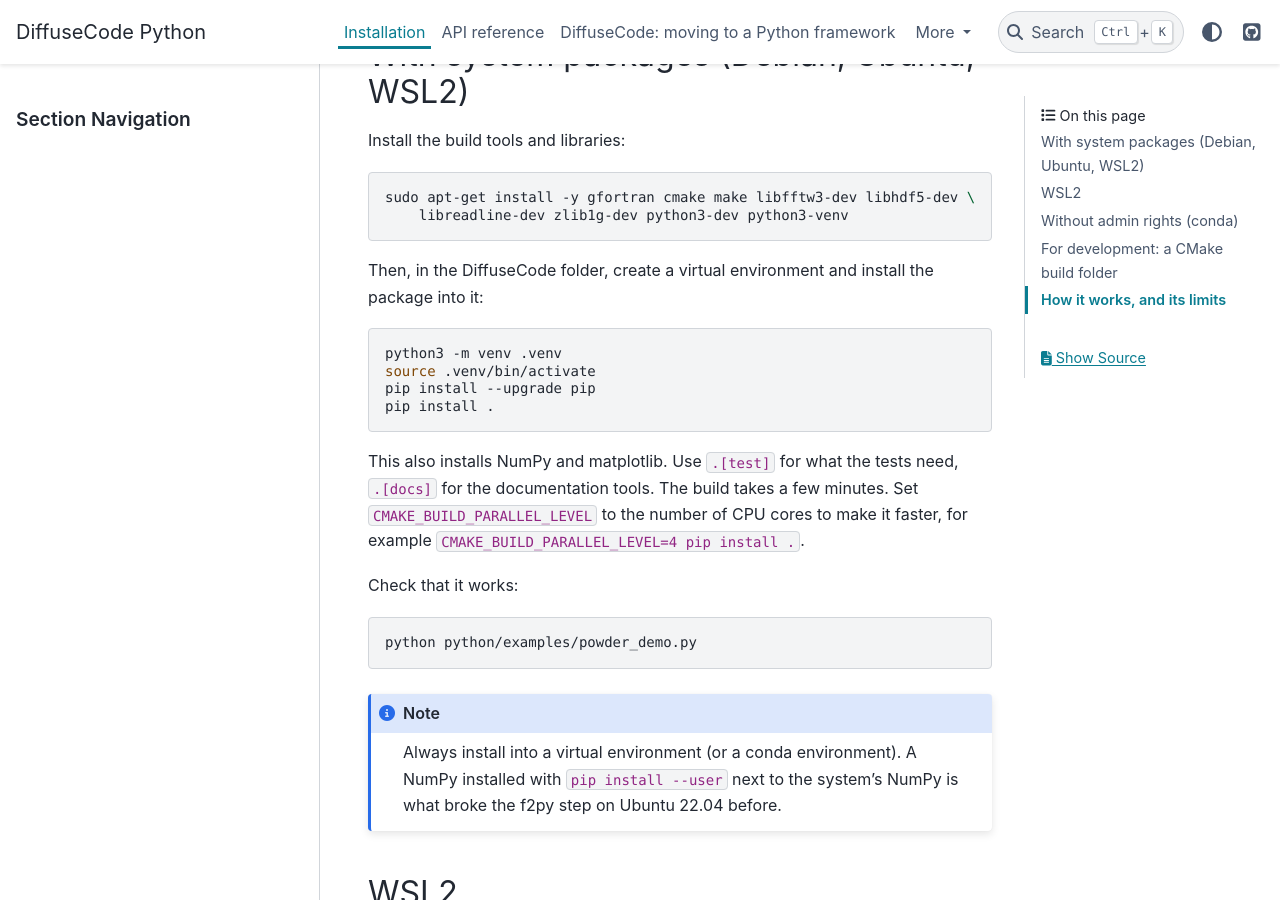
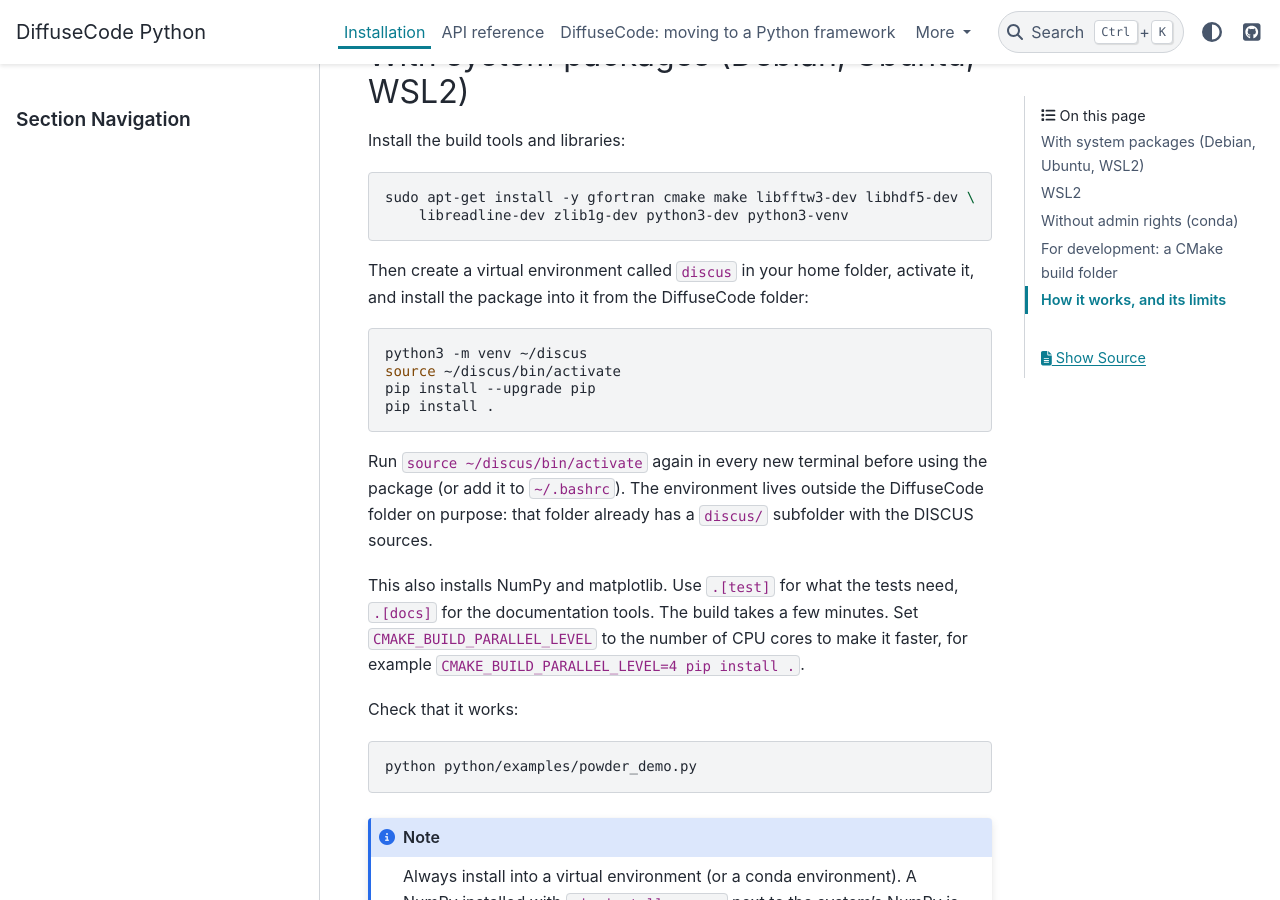
Before and after one commit to tproffen/DiffuseCode, a Sphinx documentation site: the page built from docs/install.md, in a window 1280 px wide and 900 px high, scrolled down 466 px. Built offline with Sphinx 7.4.7 and the PyData theme 0.15.4, drawn with Linux system fonts in a browser that asks for light colours; pages that are not in the unit, such as notebooks, are missing from menus; the version number is read from the project's files by our own code.

Commit message:
Install docs: virtual environment ~/discus instead of .venv
Named discus, as the owner asked. Created in the home folder, since the
DiffuseCode folder already has a discus/ source folder.

Co-Authored-By: Claude Opus 5.5 <noreply@anthropic.com>
Claude-Session: https://claude.ai/code/session_018Yw8KkfPLawp8Po4f5Bc9v

````diff
--- a/docs/install.md
+++ b/docs/install.md
@@ -20,15 +20,20 @@ sudo apt-get install -y gfortran cmake make libfftw3-dev libhdf5-dev \
     libreadline-dev zlib1g-dev python3-dev python3-venv
 ```
 
-Then, in the DiffuseCode folder, create a virtual environment and install the
-package into it:
+Then create a virtual environment called `discus` in your home folder,
+activate it, and install the package into it from the DiffuseCode folder:
 
 ```bash
-python3 -m venv .venv
-source .venv/bin/activate
+python3 -m venv ~/discus
+source ~/discus/bin/activate
 pip install --upgrade pip
 pip install .
 ```
+
+Run `source ~/discus/bin/activate` again in every new terminal before using
+the package (or add it to `~/.bashrc`). The environment lives outside the
+DiffuseCode folder on purpose: that folder already has a `discus/`
+subfolder with the DISCUS sources.
 
 This also installs NumPy and matplotlib. Use `.[test]` for what the tests
 need, `.[docs]` for the documentation tools. The build takes a few minutes. Set
````
Also changed, not shown: python/README.md.
